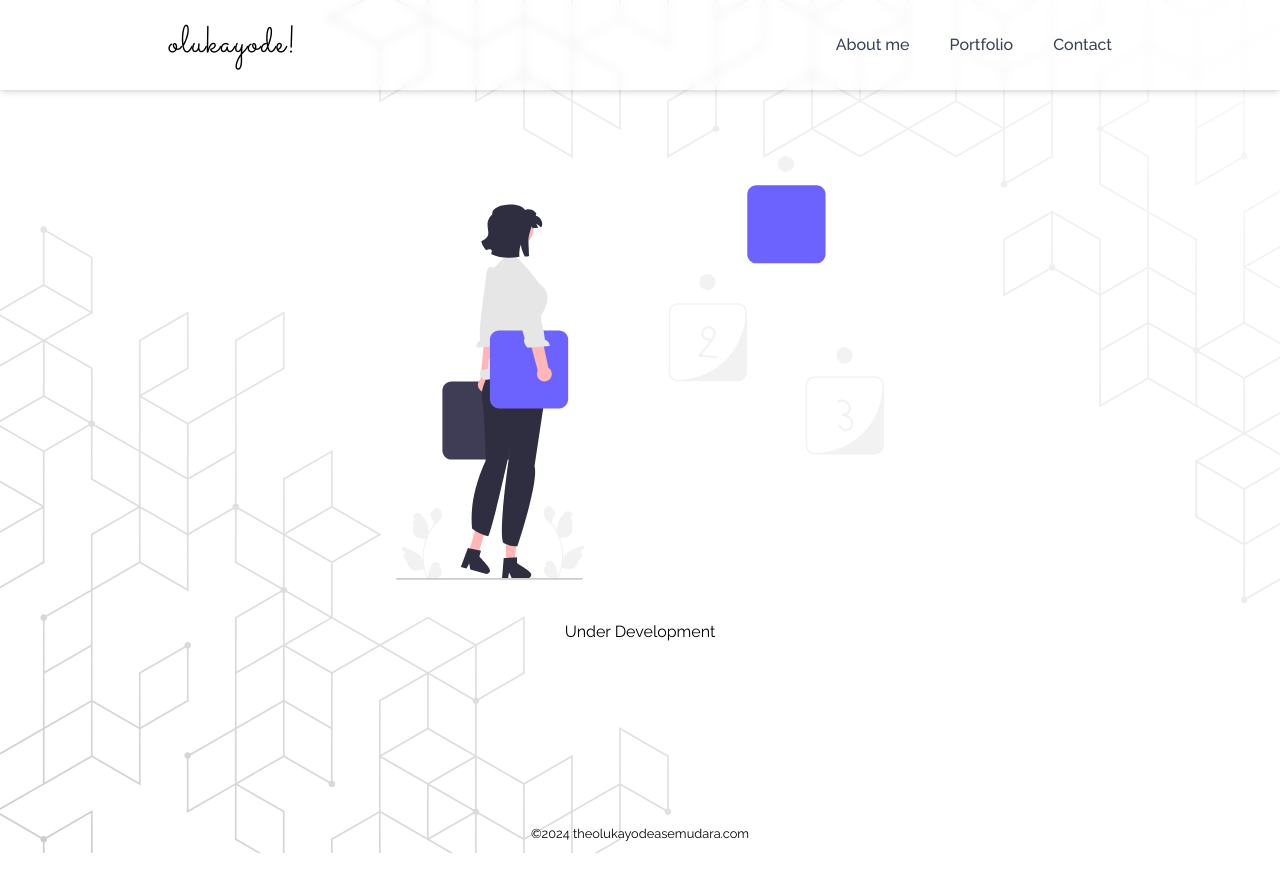
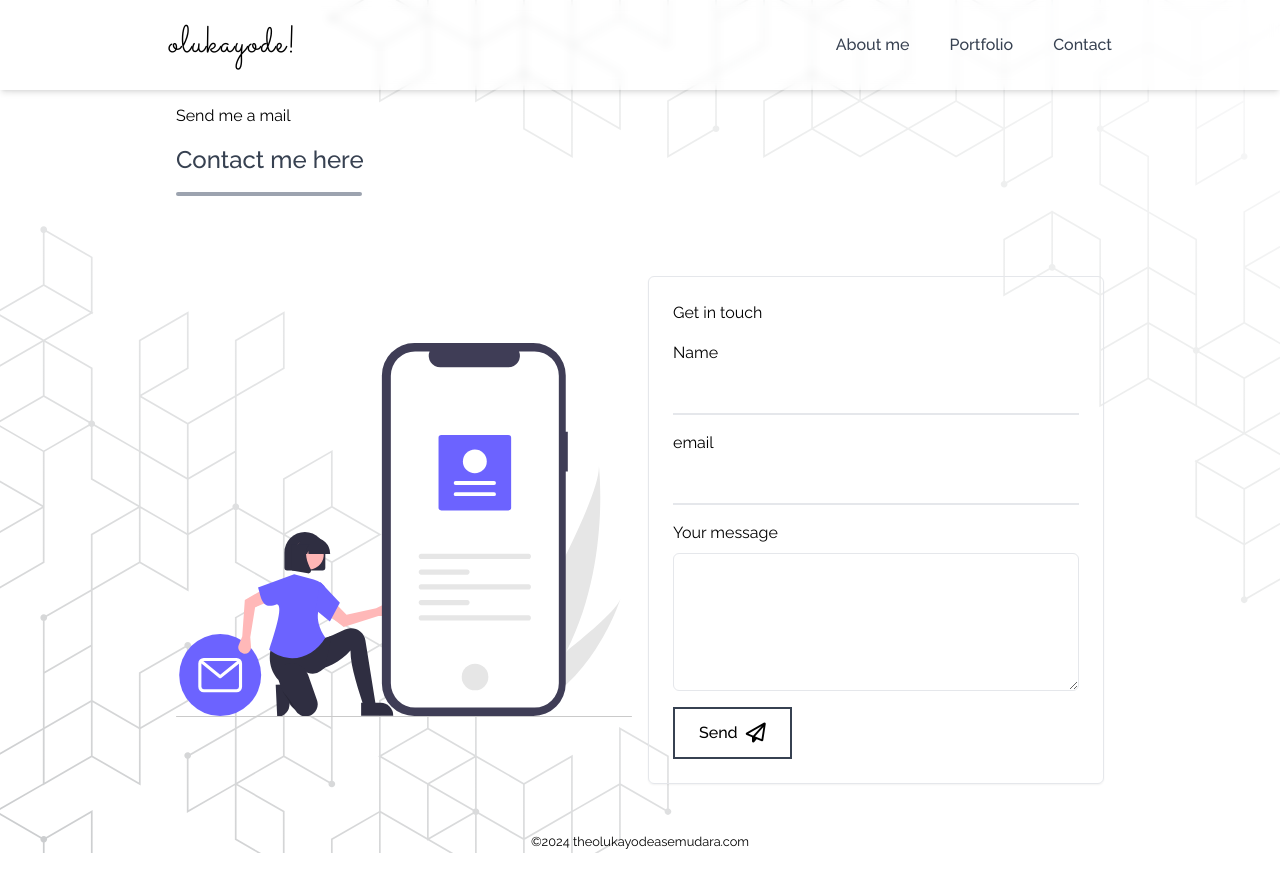
Before and after one commit to blaqnativity/myportfolios.com, a Nuxt app: page /contact in a window 1280 px wide. Built offline with nearby package versions, Linux system fonts and the light colour scheme.

Commit message:
still working on something great

```diff
--- a/assets/css/tailwind.css
+++ b/assets/css/tailwind.css
@@ -56,7 +56,7 @@ body {
 /* font awesome icons */
 i {
   @apply text-xl font-semibold cursor-pointer;
-  letter-spacing: "20px";
+  /* letter-spacing: "20px"; */
 }
 
 .togglebtn i {
@@ -65,9 +65,15 @@ i {
 
 /* mobile menu */
 .dropdown_menu {
-  @apply absolute top-[80px] right-[1.5rem] w-[90%] bg-white border drop-shadow-sm overflow-hidden  backdrop-blur-sm rounded-sm  md:hidden;
+  @apply hidden  absolute top-[80px] right-[1.5rem] w-[90%] bg-white border drop-shadow-sm overflow-hidden  backdrop-blur-sm rounded-sm  md:hidden;
 }
 
 .dropdown_menu li {
   @apply flex p-[1.4rem] items-center justify-center space-y-6;
 }
+
+/* input styles */
+input,
+textarea {
+  @apply p-2;
+}
--- a/pages/contact.vue
+++ b/pages/contact.vue
@@ -1,12 +1,48 @@
 <template>
-  <div class="container mx-auto flex justify-center items-center md:h-[100vh]">
-    <div class="flex flex-col items-center gap-10 w-[50%] justify-center">
-      <img src="~/assets/img/progress.svg" alt="" />
-      <div>
-        <span>Under Development</span>
+  <!-- section page -->
+  <section>
+    <div class="container mx-auto p-6 mt-20">
+      <div class="flex flex-col space-y-4">
+        <p>Send me a mail</p>
+        <h2 class="font-medium text-2xl text-gray-700">Contact me here</h2>
+        <div class="w-[20%] bg-gray-400 h-1 rounded-full"></div>
+      </div>
+
+      <div class="flex flex-col items-center gap-4 mt-20 md:flex-row">
+        <div class="w-[80%] md:w-[50%]">
+          <img src="~/assets/img/mail.svg" alt="" />
+        </div>
+        <div class="form w-[80%] rounded-md shadow-sm border md:w-1/2">
+          <form class="p-6 flex flex-col space-y-4">
+            <p>Get in touch</p>
+            <div class="flex flex-col space-y-2">
+              <label>Name</label>
+              <input type="text" class="outline-none border-b-2" required />
+            </div>
+            <div class="flex flex-col space-y-2">
+              <label>email</label>
+              <input type="email" class="outline-none border-b-2" required />
+            </div>
+            <div class="flex flex-col gap-2">
+              <label>Your message</label>
+              <textarea
+                name="message"
+                rows="5"
+                cols="30"
+                class="outline-none border rounded-md"
+              ></textarea>
+            </div>
+
+            <div>
+              <button class="btn flex items-center gap-2">
+                Send <i class="fa-regular fa-paper-plane"></i>
+              </button>
+            </div>
+          </form>
+        </div>
       </div>
     </div>
-  </div>
+  </section>
 </template>
 
 <script>
```
Also changed, not shown: assets/img/mail.svg (added).
